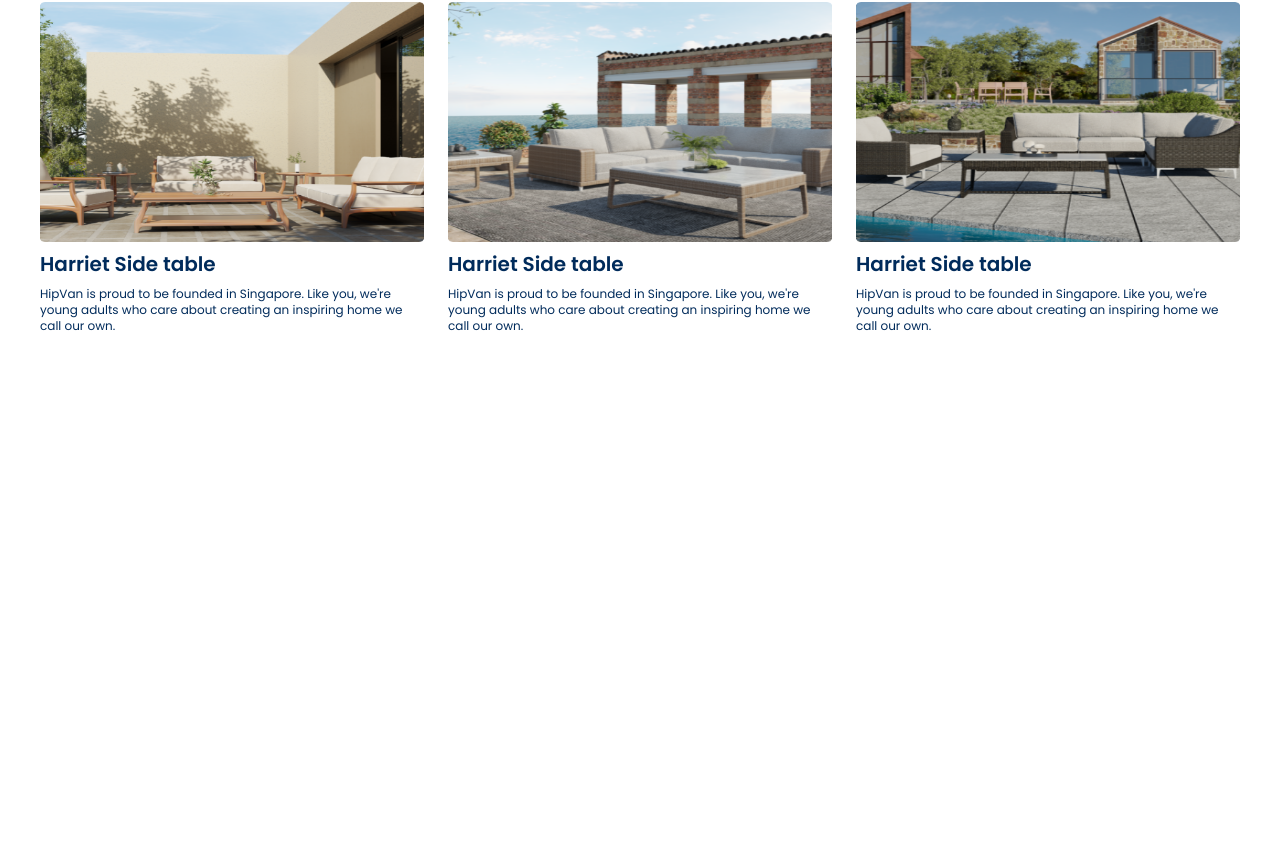
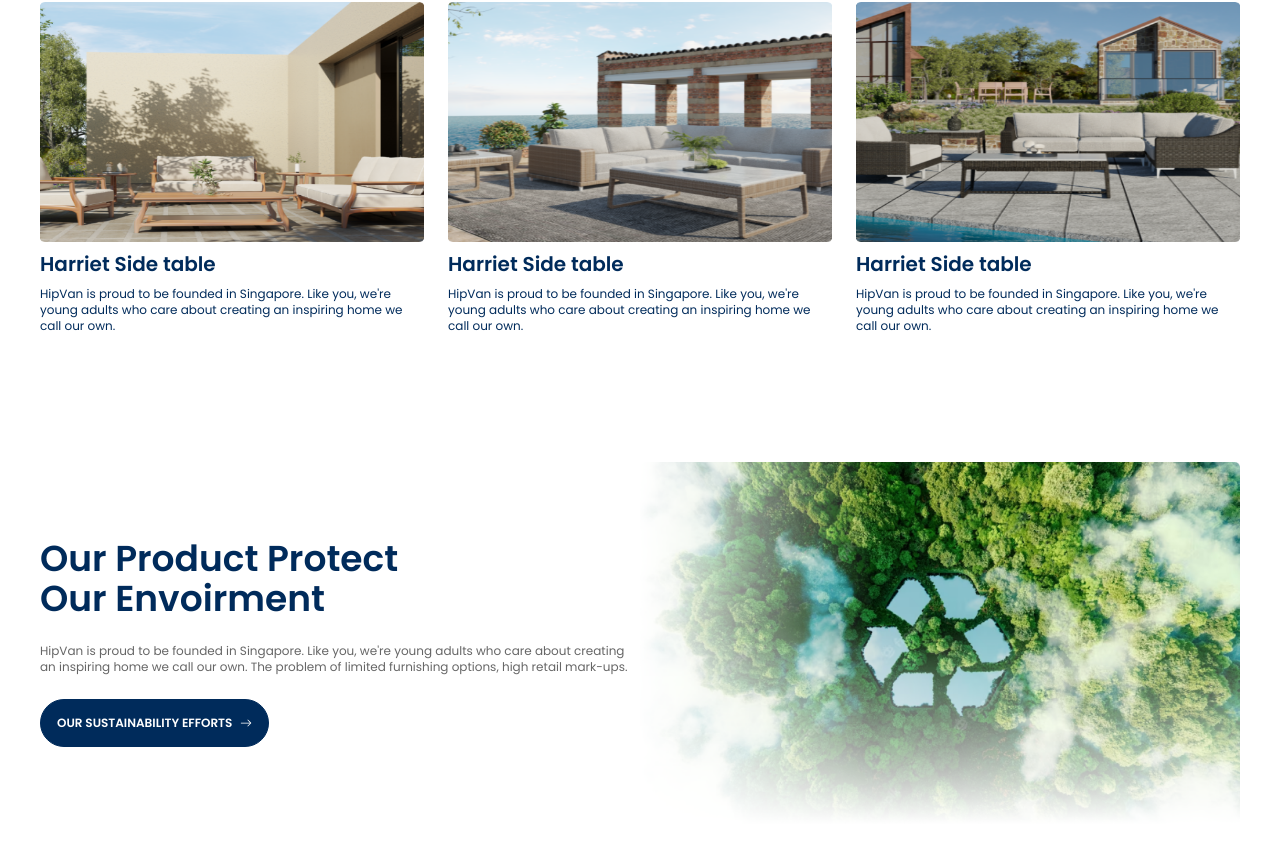
Before and after one commit to MdTasib/out-maker, a React (Create React App) app: page / in a window 1280 px wide. Shown: the part 1558-2412 px from the top of the page. Before the commit the page ends 1956 px from the top, so only its background shows below. Built offline with nearby package versions, Linux system fonts and the light colour scheme.

Commit message:
envoirment section complete

```diff
--- a/src/pages/home/Home.js
+++ b/src/pages/home/Home.js
@@ -2,6 +2,7 @@ import React from "react";
 import Header from "./header";
 import Collection from "./collection";
 import Stylish from "./stylish";
+import Envoirment from "./envoirment";
 
 const Home = () => {
 	return (
@@ -9,6 +10,7 @@ const Home = () => {
 			<Header />
 			<Collection />
 			<Stylish />
+			<Envoirment />
 		</main>
 	);
 };
--- /dev/null
+++ b/src/pages/home/envoirment.js
@@ -0,0 +1,32 @@
+import React from "react";
+import envoirmentImg from "../../assets/images/envoirment.png";
+import Button from "../../shared/Button/Button";
+import { BsArrowRight } from "react-icons/bs";
+
+const Envoirment = () => {
+	return (
+		<section className='container mx-auto px-10 py-16'>
+			<div className='grid items-center grid-cols-1 md:grid-cols-2'>
+				<div className='mb-6 md:mb-0'>
+					<h4 className='text-primary text-4xl font-semibold'>
+						Our Product Protect <br />
+						Our Envoirment
+					</h4>
+					<p className='text-[#666666] text-xs font-normal py-6'>
+						HipVan is proud to be founded in Singapore. Like you, we're young
+						adults who care about creating an inspiring home we call our own.
+						The problem of limited furnishing options, high retail mark-ups.
+					</p>
+					<Button className='btn btn-primary rounded-full text-white hover:text-primary hover:bg-white'>
+						Our Sustainability Efforts <BsArrowRight className='ms-2' />
+					</Button>
+				</div>
+				<div className=''>
+					<img src={envoirmentImg} alt='' />
+				</div>
+			</div>
+		</section>
+	);
+};
+
+export default Envoirment;
```
